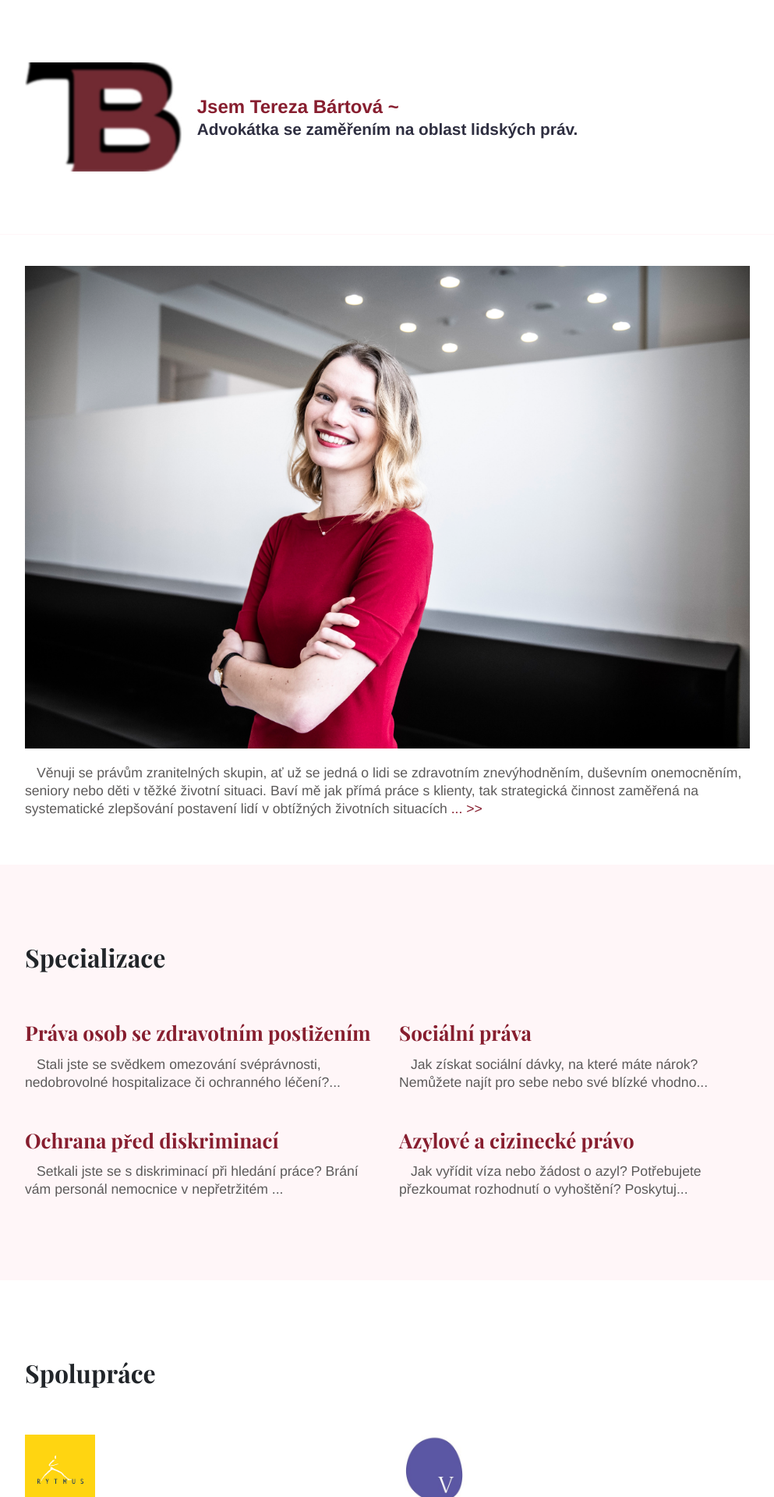
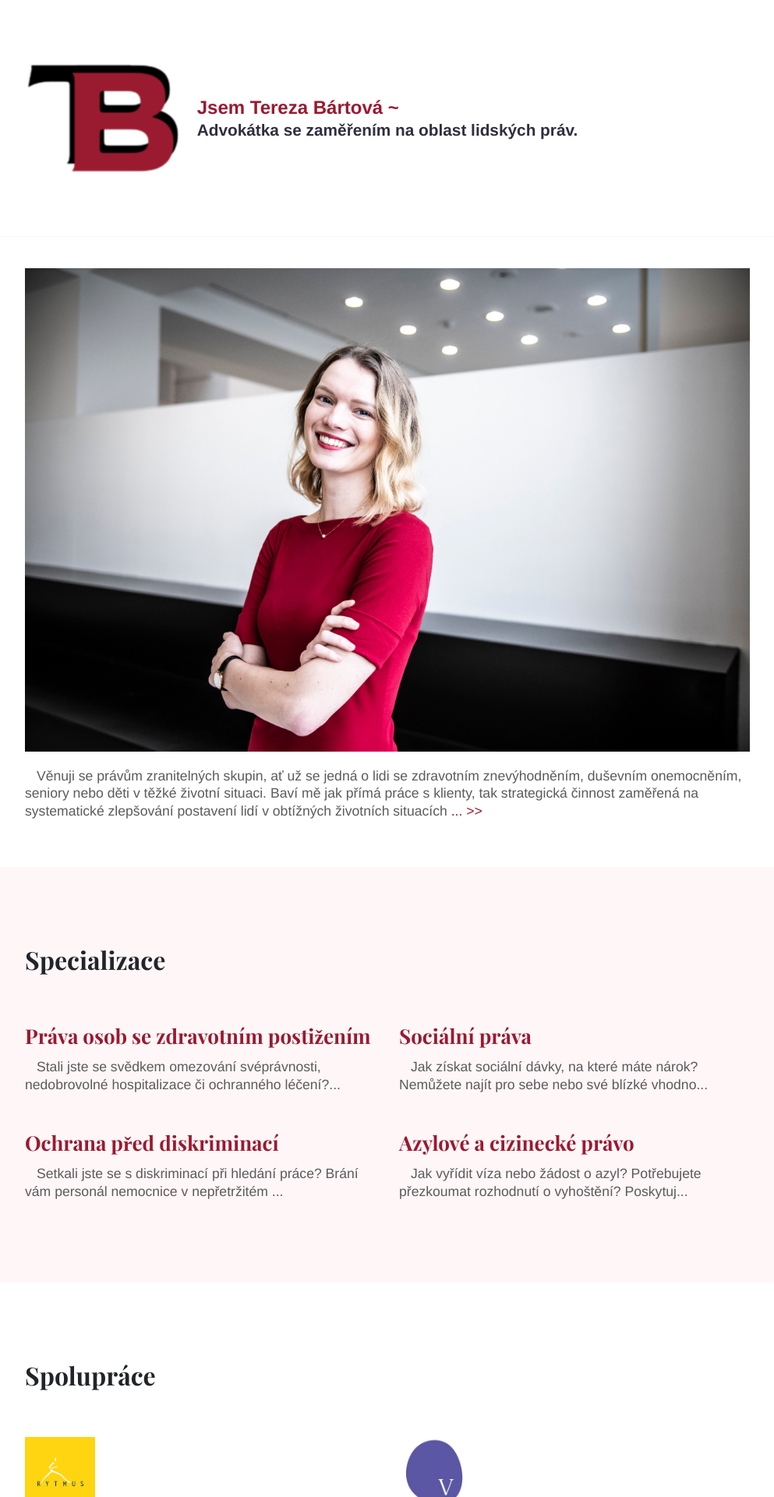
Before and after one commit to terezabartova/terezabartova.github.io, a Jekyll site: the page built from index.md, in a window 1280 px wide. Shown: the top 1920 px of the page at 78% size, without its empty margins (143-1136 px from the left). Built offline with Jekyll 4.4.1, drawn with Linux system fonts in a browser that asks for light colours.

Commit message:
lighter red-wine color

```diff
--- a/_config.yml
+++ b/_config.yml
@@ -3,10 +3,10 @@ permalink: pretty
 title: 'Tereza Bártová'
 
 logo:
-  mobile: "images/logo/red-rose-dark-blur-256.jpeg"
+  mobile: "images/logo/red-rose-blur-256.jpg"
   mobile_height: "64px"
   mobile_width: "64px"
-  desktop: "images/logo/red-rose-dark-blur-256.jpeg"
+  desktop: "images/logo/red-rose-blur-256.jpg"
   desktop_height: "64px"
   desktop_width: "64px"
 
--- a/_sass/bootstrap/_variables.scss
+++ b/_sass/bootstrap/_variables.scss
@@ -37,7 +37,7 @@ $blue:    #007bff !default;
 $indigo:  #6610f2 !default;
 $purple:  #6f42c1 !default;
 $pink:    #e83e8c !default;
-$red:     #871e2f !default;
+$red:     #9A1A2F !default;
 $orange:  #fd7e14 !default;
 $yellow:  #ffc107 !default;
 $green:   #28a745 !default;
--- a/assets/css/style.scss
+++ b/assets/css/style.scss
@@ -2,7 +2,7 @@
 ---
 
 // Colors
-$primary: #871e2f;
+$primary: #9A1A2F;
 $primary-dark: #a01b16;
 $secondary: #f88379;
 $black: #2f2f41;
```
Also changed, not shown: images/logo/red-rose-blur-128.jpg (added), images/logo/red-rose-blur-256.jpg (added), images/logo/red-rose-dark-128.jpeg (deleted), images/logo/red-rose-dark-128.png (deleted), images/logo/red-rose-dark-128.svg (deleted), images/logo/red-rose-dark-256.jpeg (deleted), images/logo/red-rose-dark-256.png (deleted), images/logo/red-rose-dark-256.svg (deleted), images/logo/red-rose-dark-blur-128.jpeg (deleted), images/logo/red-rose-dark-blur-256.jpeg (deleted).
